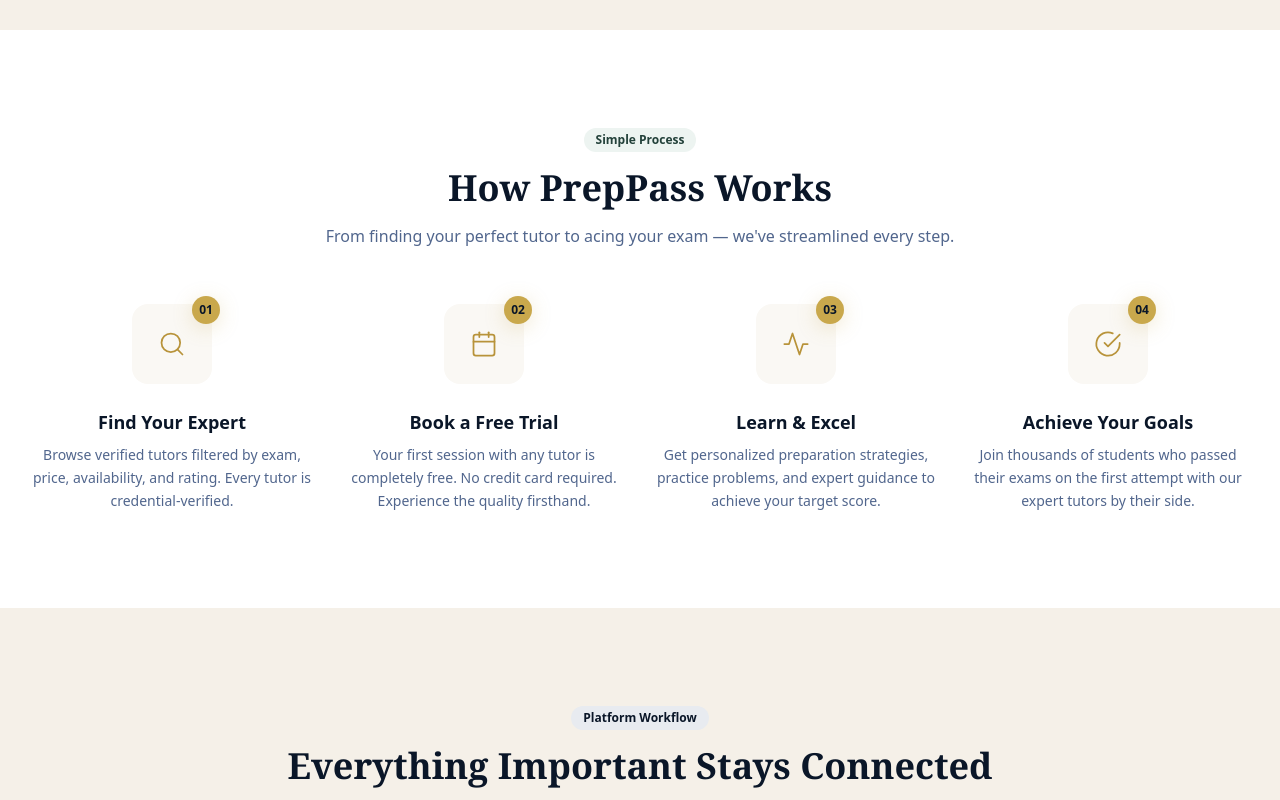
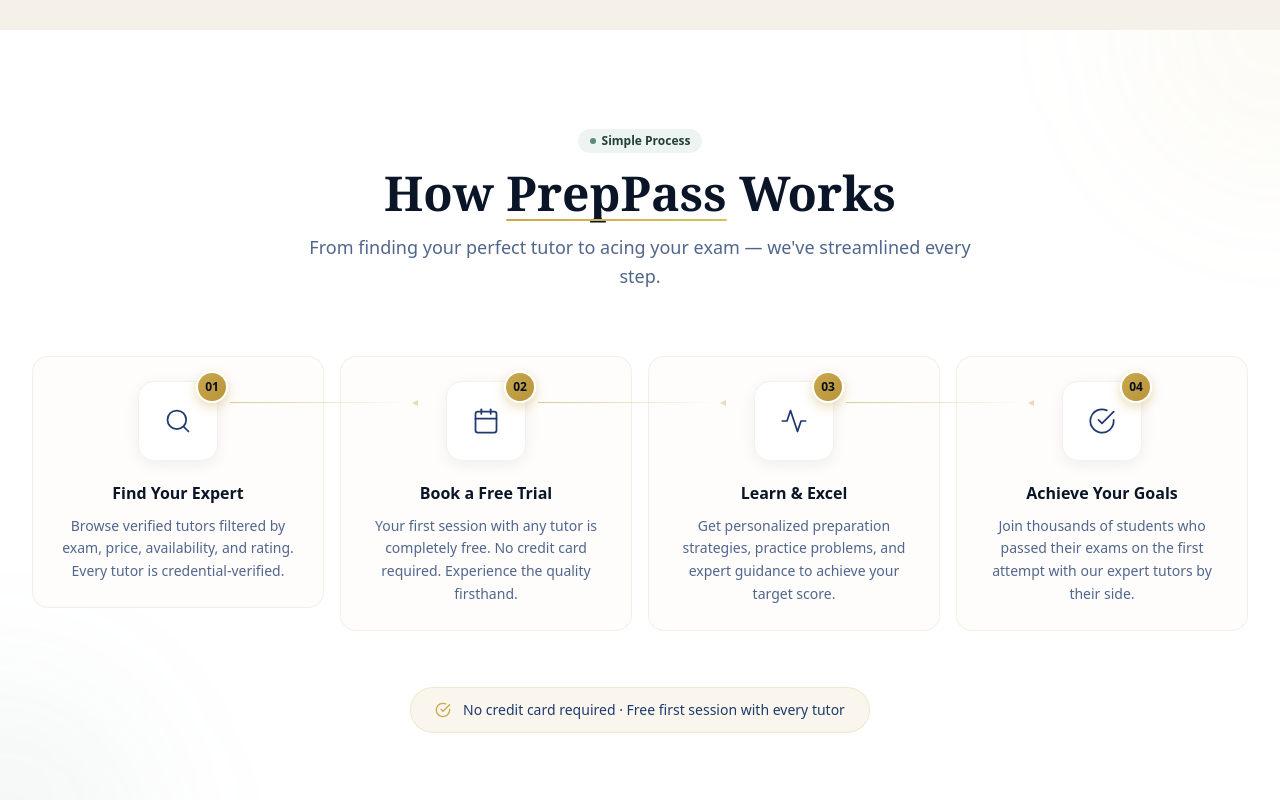
Before and after one commit to thanguetvnu10092003/TutorMarket, a Next.js app: page / in a window 1280 px wide. Shown: the part 1620-2420 px from the top of the page. Built offline with nearby package versions, Linux system fonts and the light colour scheme; no server answers.

Commit message:
feat: premium footer + How It Works animation upgrade

```diff
--- a/src/app/page.tsx
+++ b/src/app/page.tsx
@@ -354,51 +354,121 @@
       </section>
 
       {/* ─── HOW IT WORKS ───────────────────────────────── */}
-      <section className="section-padding bg-white dark:bg-navy-700">
-        <div className="page-container">
-          <div className="text-center mb-14">
-            <span className="badge-sage mb-4 inline-block">Simple Process</span>
-            <h2 className="text-3xl md:text-4xl font-display font-bold text-navy-600 dark:text-cream-200 mb-4">
-              How PrepPass Works
+      <section className="section-padding bg-white dark:bg-navy-700 relative overflow-hidden">
+        {/* Decorative bg elements */}
+        <div className="absolute inset-0 pointer-events-none">
+          <div className="absolute top-0 left-1/4 w-px h-full bg-gradient-to-b from-transparent via-gold-400/8 to-transparent" />
+          <div className="absolute top-0 right-1/4 w-px h-full bg-gradient-to-b from-transparent via-sage-400/8 to-transparent" />
+          <div className="absolute -top-40 -right-40 w-80 h-80 bg-gold-400/5 rounded-full blur-3xl" />
+          <div className="absolute -bottom-40 -left-40 w-80 h-80 bg-sage-400/5 rounded-full blur-3xl" />
+        </div>
+
+        <div className="page-container relative z-10">
+          {/* Section header */}
+          <div className="text-center mb-16">
+            <span className="badge-sage mb-4 inline-flex items-center gap-1.5">
+              <span className="w-1.5 h-1.5 rounded-full bg-sage-400 animate-pulse" />
+              Simple Process
+            </span>
+            <h2 className="text-3xl md:text-5xl font-display font-bold text-navy-600 dark:text-cream-200 mb-4 leading-tight">
+              How{' '}
+              <span className="relative inline-block">
+                PrepPass
+                <span className="absolute -bottom-1 left-0 w-full h-0.5 bg-gradient-to-r from-gold-400 to-gold-300 rounded-full" />
+              </span>{' '}
+              Works
             </h2>
-            <p className="text-navy-300 dark:text-cream-400/60 max-w-2xl mx-auto">
+            <p className="text-navy-300 dark:text-cream-400/60 max-w-2xl mx-auto text-lg leading-relaxed">
               From finding your perfect tutor to acing your exam — we&apos;ve streamlined every step.
             </p>
           </div>
 
-          <div className="grid grid-cols-1 md:grid-cols-2 lg:grid-cols-4 gap-8">
+          {/* Steps grid */}
+          <div className="grid grid-cols-1 md:grid-cols-2 lg:grid-cols-4 gap-6 lg:gap-4">
             {howItWorks.map((item, i) => (
               <div
                 key={i}
                 className="relative group"
+                style={{ animationDelay: `${i * 0.1}s` }}
               >
-                {/* Connector Line (desktop) */}
+                {/* Connector Line (desktop only, between cards) */}
                 {i < howItWorks.length - 1 && (
-                  <div className="hidden lg:block absolute top-12 left-[60%] w-full h-px overflow-hidden">
-                    <div className="w-full h-full bg-gradient-to-r from-gold-400/50 to-transparent animate-shimmer" />
+                  <div className="hidden lg:flex absolute top-11 left-[calc(100%-0px)] w-full items-center z-10 pointer-events-none" style={{ left: 'calc(50% + 52px)', width: 'calc(100% - 104px)' }}>
+                    <div className="flex-1 flex items-center gap-1">
+                      <div className="flex-1 h-px bg-gradient-to-r from-gold-400/60 via-gold-400/30 to-transparent" />
+                      <svg className="text-gold-400/40 flex-shrink-0" width="6" height="6" viewBox="0 0 6 6" fill="currentColor">
+                        <polygon points="0,3 6,0 6,6" />
+                      </svg>
+                    </div>
                   </div>
                 )}
 
-                <div className="flex flex-col items-center text-center">
+                {/* Card */}
+                <div className="relative flex flex-col items-center text-center p-6 rounded-2xl
+                  bg-cream-50/60 dark:bg-navy-600/40
+                  border border-cream-300/60 dark:border-navy-400/30
+                  hover:border-gold-400/40 dark:hover:border-gold-400/25
+                  hover:bg-cream-50 dark:hover:bg-navy-500/50
+                  hover:shadow-[0_8px_40px_rgba(201,168,76,0.12)]
+                  transition-all duration-500 ease-out
+                  group-hover:-translate-y-2 overflow-hidden">
+
+                  {/* Subtle shimmer on hover */}
+                  <div className="absolute inset-0 opacity-0 group-hover:opacity-100 transition-opacity duration-500 pointer-events-none">
+                    <div className="absolute inset-0 bg-gradient-to-br from-gold-400/5 via-transparent to-sage-400/5" />
+                  </div>
+
                   {/* Step Number + Icon */}
-                  <div className="relative mb-6">
-                    <div className="w-20 h-20 rounded-2xl bg-cream-100 dark:bg-navy-500 flex items-center justify-center text-gold-500 group-hover:bg-gold-50 dark:group-hover:bg-gold-900/20 group-hover:text-gold-600 transition-all duration-300 group-hover:scale-110">
+                  <div className="relative mb-5 z-10">
+                    {/* Outer glow ring on hover */}
+                    <div className="absolute inset-0 rounded-2xl bg-gold-400/0 group-hover:bg-gold-400/8 transition-colors duration-500 blur-sm scale-110" />
+
+                    <div className="relative w-20 h-20 rounded-2xl bg-white dark:bg-navy-500
+                      border border-cream-200 dark:border-navy-400/50
+                      group-hover:border-gold-400/40 dark:group-hover:border-gold-400/30
+                      flex items-center justify-center text-navy-400 dark:text-cream-400/70
+                      group-hover:text-gold-500
+                      shadow-[0_4px_16px_rgba(10,22,40,0.06)] dark:shadow-[0_4px_16px_rgba(0,0,0,0.2)]
+                      group-hover:shadow-[0_8px_32px_rgba(201,168,76,0.18)]
+                      transition-all duration-400 ease-out group-hover:scale-105">
                       {item.icon}
                     </div>
-                    <span className="absolute -top-2 -right-2 w-7 h-7 rounded-full bg-gold-400 text-navy-600 text-xs font-bold flex items-center justify-center shadow-gold">
+
+                    {/* Step badge */}
+                    <div className="absolute -top-2.5 -right-2.5 w-8 h-8 rounded-full
+                      bg-gradient-to-br from-gold-400 to-gold-500
+                      text-navy-700 text-xs font-black
+                      flex items-center justify-center
+                      shadow-[0_4px_12px_rgba(201,168,76,0.4)]
+                      group-hover:shadow-[0_4px_20px_rgba(201,168,76,0.6)]
+                      group-hover:scale-110
+                      transition-all duration-300 border-2 border-white dark:border-navy-600">
                       {item.step}
-                    </span>
+                    </div>
                   </div>
 
-                  <h3 className="text-lg font-bold text-navy-600 dark:text-cream-200 mb-2">
+                  <h3 className="text-base font-bold text-navy-600 dark:text-cream-200 mb-2.5 z-10 relative group-hover:text-navy-700 dark:group-hover:text-gold-300 transition-colors duration-300">
                     {item.title}
                   </h3>
-                  <p className="text-sm text-navy-300 dark:text-cream-400/60 leading-relaxed">
+                  <p className="text-sm text-navy-300 dark:text-cream-400/55 leading-relaxed z-10 relative">
                     {item.description}
                   </p>
+
+                  {/* Bottom accent line */}
+                  <div className="absolute bottom-0 left-1/2 -translate-x-1/2 h-0.5 w-0 group-hover:w-16 bg-gradient-to-r from-transparent via-gold-400 to-transparent rounded-full transition-all duration-500 ease-out" />
                 </div>
               </div>
             ))}
+          </div>
+
+          {/* CTA below steps */}
+          <div className="mt-14 text-center">
+            <div className="inline-flex items-center gap-3 px-6 py-3 rounded-full bg-gold-400/10 border border-gold-400/20 text-sm text-navy-400 dark:text-cream-400/70">
+              <svg width="16" height="16" viewBox="0 0 24 24" fill="none" stroke="currentColor" strokeWidth="2" strokeLinecap="round" strokeLinejoin="round" className="text-gold-400 flex-shrink-0">
+                <path d="M22 11.08V12a10 10 0 1 1-5.93-9.14"/><polyline points="22 4 12 14.01 9 11.01"/>
+              </svg>
+              No credit card required · Free first session with every tutor
+            </div>
           </div>
         </div>
       </section>
--- a/src/components/layout/Footer.tsx
+++ b/src/components/layout/Footer.tsx
@@ -30,20 +30,49 @@
   ],
 };
 
+const trustBadges = [
+  {
+    icon: (
+      <svg width="18" height="18" viewBox="0 0 24 24" fill="none" stroke="currentColor" strokeWidth="2" strokeLinecap="round" strokeLinejoin="round">
+        <path d="M12 22s8-4 8-10V5l-8-3-8 3v7c0 6 8 10 8 10z"/>
+      </svg>
+    ),
+    label: 'Verified Tutors',
+  },
+  {
+    icon: (
+      <svg width="18" height="18" viewBox="0 0 24 24" fill="none" stroke="currentColor" strokeWidth="2" strokeLinecap="round" strokeLinejoin="round">
+        <rect x="1" y="4" width="22" height="16" rx="2" ry="2"/><line x1="1" y1="10" x2="23" y2="10"/>
+      </svg>
+    ),
+    label: 'Secure Payments',
+  },
+  {
+    icon: (
+      <svg width="18" height="18" viewBox="0 0 24 24" fill="none" stroke="currentColor" strokeWidth="2" strokeLinecap="round" strokeLinejoin="round">
+        <path d="M22 11.08V12a10 10 0 1 1-5.93-9.14"/><polyline points="22 4 12 14.01 9 11.01"/>
+      </svg>
+    ),
+    label: 'Free First Session',
+  },
+  {
+    icon: (
+      <svg width="18" height="18" viewBox="0 0 24 24" fill="none" stroke="currentColor" strokeWidth="2" strokeLinecap="round" strokeLinejoin="round">
+        <polygon points="12 2 15.09 8.26 22 9.27 17 14.14 18.18 21.02 12 17.77 5.82 21.02 7 14.14 2 9.27 8.91 8.26 12 2"/>
+      </svg>
+    ),
+    label: '4.9★ Average Rating',
+  },
+];
+
 export default function Footer() {
   const { data: session } = useSession();
   const pathname = usePathname();
   const isTutor = session?.user?.role === 'TUTOR';
   const visiblePlatformLinks = session?.user
     ? footerLinks.platform.filter((link) => {
-        if (link.href === '/become-a-tutor') {
-          return false;
-        }
-
-        if (isTutor && link.href === '/tutors') {
-          return false;
-        }
-
+        if (link.href === '/become-a-tutor') return false;
+        if (isTutor && link.href === '/tutors') return false;
         return true;
       })
     : footerLinks.platform;
@@ -51,38 +80,70 @@
   if (pathname.startsWith('/onboarding') || pathname.startsWith('/auth/')) return null;
 
   return (
-    <footer className="bg-navy-600 dark:bg-navy-700 text-cream-300/80 border-t border-navy-400/30">
-      <div className="page-container">
-        {/* Main Footer */}
+    <footer className="relative bg-navy-700 dark:bg-navy-800 text-cream-300/80 overflow-hidden">
+      {/* Decorative top border with gradient */}
+      <div className="absolute top-0 left-0 right-0 h-px bg-gradient-to-r from-transparent via-gold-400/60 to-transparent" />
+
+      {/* Ambient background glows */}
+      <div className="absolute inset-0 pointer-events-none overflow-hidden">
+        <div className="absolute -top-32 -left-32 w-80 h-80 bg-gold-400/5 rounded-full blur-3xl" />
+        <div className="absolute -bottom-20 right-0 w-96 h-96 bg-sage-400/5 rounded-full blur-3xl" />
+        <div className="absolute top-1/2 left-1/2 -translate-x-1/2 -translate-y-1/2 w-[600px] h-[400px] bg-navy-500/20 rounded-full blur-3xl" />
+      </div>
+
+      {/* Trust Badges Strip */}
+      <div className="relative border-b border-navy-500/40">
+        <div className="page-container py-5">
+          <div className="flex flex-wrap items-center justify-center gap-6 md:gap-10">
+            {trustBadges.map((badge) => (
+              <div
+                key={badge.label}
+                className="flex items-center gap-2.5 text-cream-400/60 hover:text-gold-400 transition-colors duration-300 group"
+              >
+                <span className="text-gold-400/70 group-hover:text-gold-400 transition-colors duration-300 group-hover:scale-110 transform inline-block">
+                  {badge.icon}
+                </span>
+                <span className="text-xs font-semibold tracking-wide whitespace-nowrap">{badge.label}</span>
+              </div>
+            ))}
+          </div>
+        </div>
+      </div>
+
+      {/* Main Footer Grid */}
+      <div className="relative page-container">
         <div className="py-16 grid grid-cols-2 md:grid-cols-5 gap-8 lg:gap-12">
+
           {/* Brand Column */}
           <div className="col-span-2 md:col-span-1">
-            <Link href="/" className="flex items-center gap-2 mb-4">
-              <div className="w-8 h-8 rounded-lg bg-gradient-to-br from-gold-400 to-gold-600 flex items-center justify-center">
-                <svg width="16" height="16" viewBox="0 0 24 24" fill="none" stroke="currentColor" strokeWidth="2.5" strokeLinecap="round" strokeLinejoin="round" className="text-navy-600">
+            <Link href="/" className="flex items-center gap-2.5 mb-5 group">
+              <div className="w-9 h-9 rounded-xl bg-gradient-to-br from-gold-400 to-gold-600 flex items-center justify-center shadow-gold group-hover:shadow-[0_4px_24px_rgba(201,168,76,0.5)] transition-all duration-300 group-hover:scale-105">
+                <svg width="17" height="17" viewBox="0 0 24 24" fill="none" stroke="currentColor" strokeWidth="2.5" strokeLinecap="round" strokeLinejoin="round" className="text-navy-700">
                   <path d="M22 10v6M2 10l10-5 10 5-10 5z"/>
                   <path d="M6 12v5c0 1.657 2.686 3 6 3s6-1.343 6-3v-5"/>
                 </svg>
               </div>
-              <span className="text-lg font-display font-bold text-cream-200">
+              <span className="text-lg font-display font-bold text-cream-200 group-hover:text-gold-300 transition-colors duration-300">
                 Prep<span className="text-gold-400">Pass</span>
               </span>
             </Link>
-            <p className="text-sm leading-relaxed text-cream-400/60 mb-6">
+
+            <p className="text-sm leading-relaxed text-cream-400/50 mb-7">
               The premium marketplace for CFA, GMAT, and GRE exam preparation. Connect with verified, world-class tutors.
             </p>
+
             {/* Social Links */}
             <div className="flex gap-3">
               {[
-                { icon: <FaTwitter size={16} />, label: 'Twitter', href: '#' },
-                { icon: <FaLinkedinIn size={16} />, label: 'LinkedIn', href: '#' },
-                { icon: <FaInstagram size={16} />, label: 'Instagram', href: '#' },
+                { icon: <FaTwitter size={15} />, label: 'Twitter', href: '#' },
+                { icon: <FaLinkedinIn size={15} />, label: 'LinkedIn', href: '#' },
+                { icon: <FaInstagram size={15} />, label: 'Instagram', href: '#' },
               ].map(({ icon, label, href }) => (
                 <a
                   key={label}
                   href={href}
                   aria-label={label}
-                  className="w-9 h-9 rounded-xl bg-navy-500 hover:bg-gold-400/20 hover:text-gold-400 flex items-center justify-center text-cream-400/60 transition-all duration-200"
+                  className="w-9 h-9 rounded-xl bg-navy-500/70 border border-navy-400/30 hover:bg-gold-400/15 hover:border-gold-400/40 hover:text-gold-400 flex items-center justify-center text-cream-400/50 transition-all duration-300 hover:scale-110 hover:shadow-[0_0_16px_rgba(201,168,76,0.2)]"
                 >
                   {icon}
                 </a>
@@ -90,13 +151,20 @@
             </div>
           </div>
 
-          {/* Link Columns */}
+          {/* Platform Links */}
           <div>
-            <h4 className="label-sm text-cream-200 mb-5">Platform</h4>
-            <ul className="space-y-3">
+            <h4 className="label-sm text-cream-100 mb-6 relative inline-block">
+              Platform
+              <span className="absolute -bottom-1.5 left-0 w-6 h-0.5 bg-gold-400 rounded-full" />
+            </h4>
+            <ul className="space-y-3.5">
               {visiblePlatformLinks.map((link) => (
                 <li key={link.href}>
-                  <Link href={link.href} className="text-sm hover:text-gold-400 transition-colors duration-200">
+                  <Link
+                    href={link.href}
+                    className="group flex items-center gap-2 text-sm text-cream-400/55 hover:text-gold-400 transition-all duration-200"
+                  >
+                    <span className="w-0 h-px bg-gold-400 transition-all duration-300 group-hover:w-3 rounded-full" />
                     {link.label}
                   </Link>
                 </li>
@@ -104,12 +172,20 @@
             </ul>
           </div>
 
+          {/* Subject Links */}
           <div>
-            <h4 className="label-sm text-cream-200 mb-5">Subjects</h4>
-            <ul className="space-y-3">
+            <h4 className="label-sm text-cream-100 mb-6 relative inline-block">
+              Subjects
+              <span className="absolute -bottom-1.5 left-0 w-6 h-0.5 bg-gold-400 rounded-full" />
+            </h4>
+            <ul className="space-y-3.5">
               {footerLinks.subjects.map((link) => (
                 <li key={link.href}>
-                  <Link href={link.href} className="text-sm hover:text-gold-400 transition-colors duration-200">
+                  <Link
+                    href={link.href}
+                    className="group flex items-center gap-2 text-sm text-cream-400/55 hover:text-gold-400 transition-all duration-200"
+                  >
+                    <span className="w-0 h-px bg-gold-400 transition-all duration-300 group-hover:w-3 rounded-full" />
                     {link.label}
                   </Link>
                 </li>
@@ -117,12 +193,20 @@
             </ul>
           </div>
 
+          {/* Company Links */}
           <div>
-            <h4 className="label-sm text-cream-200 mb-5">Company</h4>
-            <ul className="space-y-3">
+            <h4 className="label-sm text-cream-100 mb-6 relative inline-block">
+              Company
+              <span className="absolute -bottom-1.5 left-0 w-6 h-0.5 bg-gold-400 rounded-full" />
+            </h4>
+            <ul className="space-y-3.5">
               {footerLinks.company.map((link) => (
                 <li key={link.href}>
-                  <Link href={link.href} className="text-sm hover:text-gold-400 transition-colors duration-200">
+                  <Link
+                    href={link.href}
+                    className="group flex items-center gap-2 text-sm text-cream-400/55 hover:text-gold-400 transition-all duration-200"
+                  >
+                    <span className="w-0 h-px bg-gold-400 transition-all duration-300 group-hover:w-3 rounded-full" />
                     {link.label}
                   </Link>
                 </li>
@@ -130,12 +214,20 @@
             </ul>
           </div>
 
+          {/* Legal Links */}
           <div>
-            <h4 className="label-sm text-cream-200 mb-5">Legal</h4>
-            <ul className="space-y-3">
+            <h4 className="label-sm text-cream-100 mb-6 relative inline-block">
+              Legal
+              <span className="absolute -bottom-1.5 left-0 w-6 h-0.5 bg-gold-400 rounded-full" />
+            </h4>
+            <ul className="space-y-3.5">
               {footerLinks.legal.map((link) => (
                 <li key={link.href}>
-                  <Link href={link.href} className="text-sm hover:text-gold-400 transition-colors duration-200">
+                  <Link
+                    href={link.href}
+                    className="group flex items-center gap-2 text-sm text-cream-400/55 hover:text-gold-400 transition-all duration-200"
+                  >
+                    <span className="w-0 h-px bg-gold-400 transition-all duration-300 group-hover:w-3 rounded-full" />
                     {link.label}
                   </Link>
                 </li>
@@ -145,13 +237,14 @@
         </div>
 
         {/* Bottom Bar */}
-        <div className="py-6 border-t border-navy-500/50 flex flex-col sm:flex-row items-center justify-between gap-4">
-          <p className="text-xs text-cream-400/40">
+        <div className="py-6 border-t border-navy-500/40 flex flex-col sm:flex-row items-center justify-between gap-3">
+          <p className="text-xs text-cream-400/35">
             © {new Date().getFullYear()} PrepPass. All rights reserved.
           </p>
-          <p className="text-xs text-cream-400/40">
+          <div className="flex items-center gap-1.5 text-xs text-cream-400/35">
+            <span className="w-1.5 h-1.5 rounded-full bg-sage-400/70 animate-pulse" />
             Built for students who refuse to settle for average.
-          </p>
+          </div>
         </div>
       </div>
     </footer>
```
